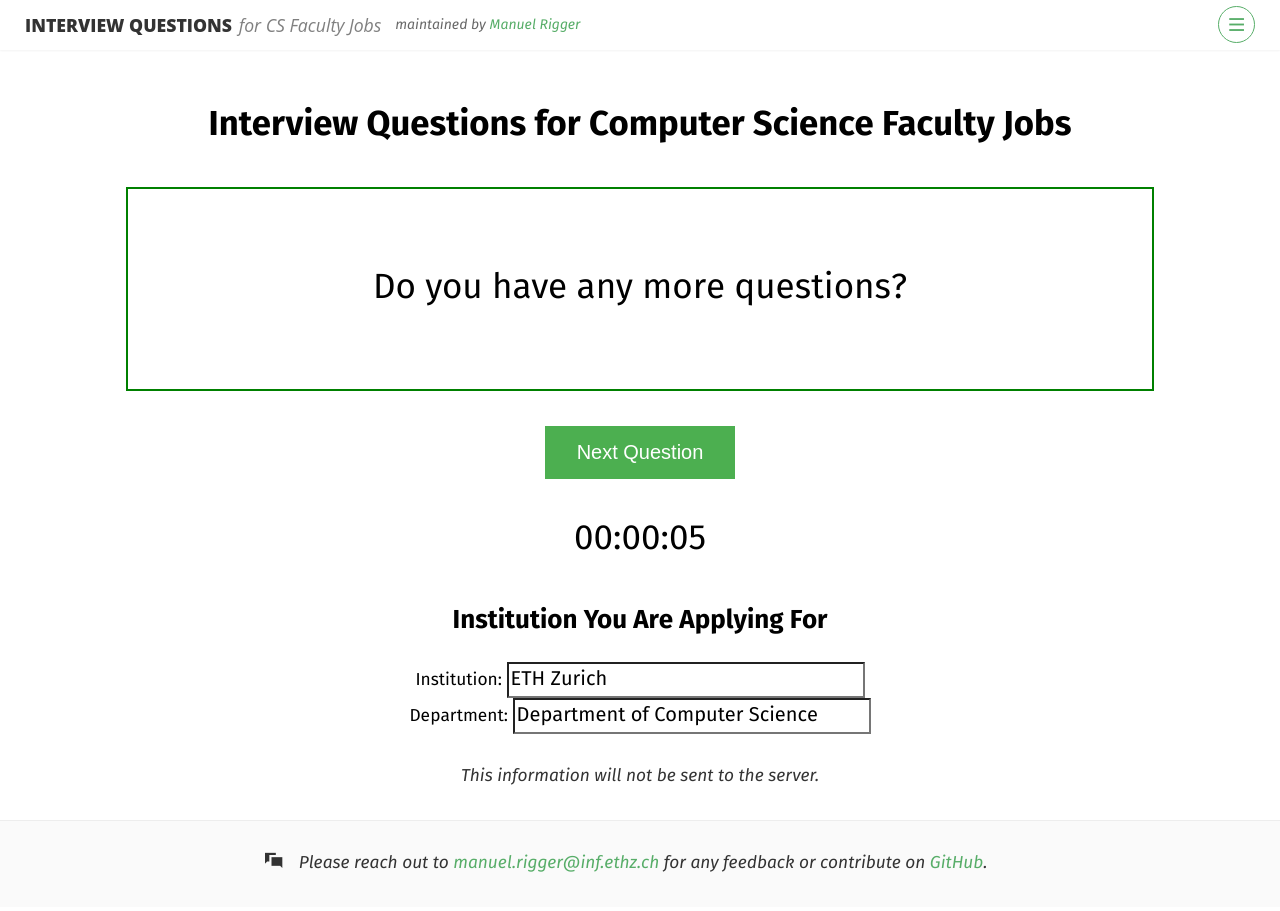
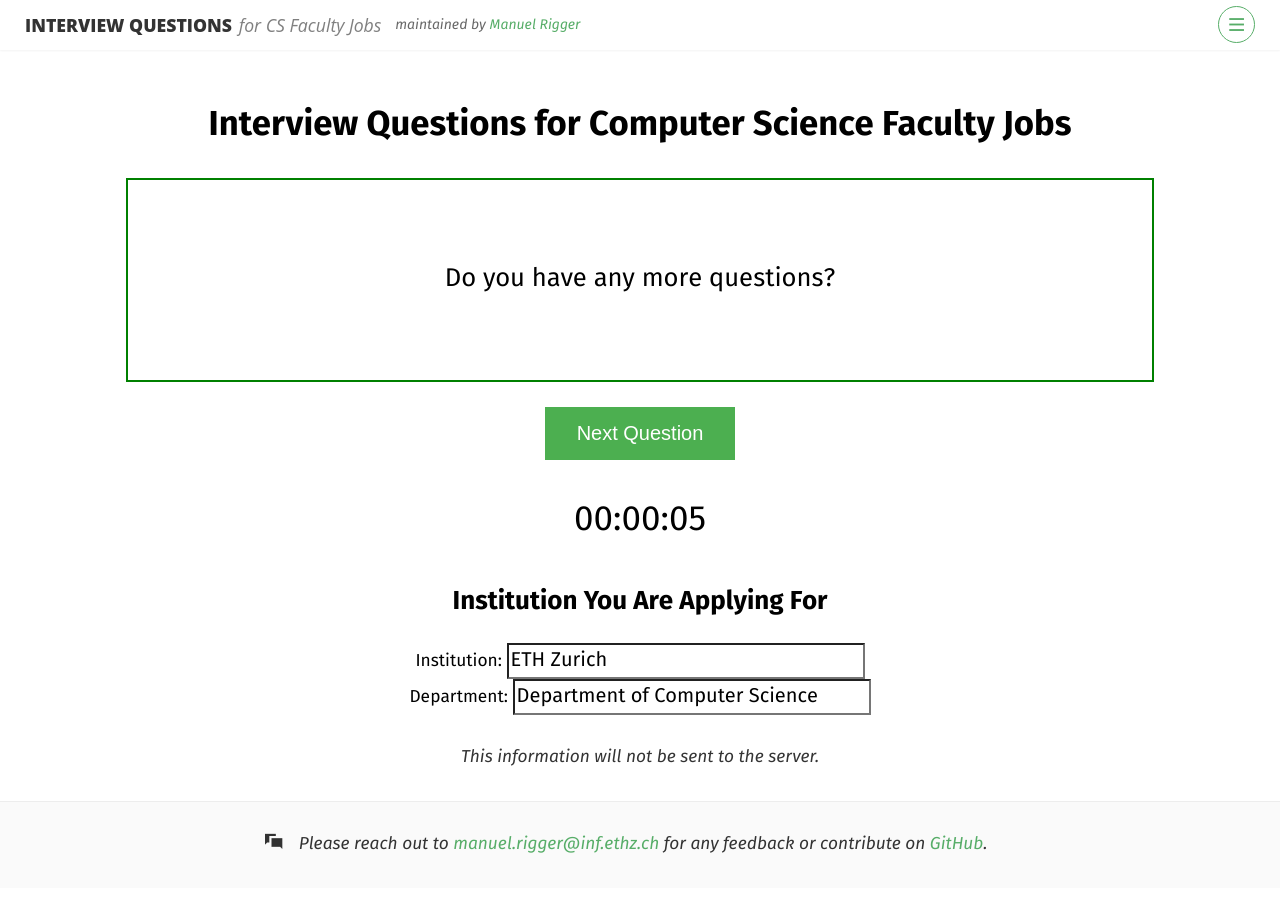
Before and after one commit to csfaculty/csfaculty.github.io, a Jekyll site: the page built from index.html, in a window 1280 px wide and 967 px high. Shown: the top 911 px of the window. Built offline with Jekyll 4.4.1, drawn with Linux system fonts in a browser that asks for light colours; some web fonts are replaced.

Commit message:
Make the font size in the box relative to the viewport width

```diff
--- a/index.html
+++ b/index.html
@@ -5,7 +5,7 @@
 
 <center>
 	<h1>Interview Questions for Computer Science Faculty Jobs</h1>
-	<p id="question" style="font-size: 35px;border: 2px solid green;width:80%;min-height:200px; display: flex;justify-content: center;align-items: center;"></p>
+	<p id="question" style="font-size: 2vw;border: 2px solid green;width:80%;min-height:200px; display: flex;justify-content: center;align-items: center;"></p>
 	<button onclick="nextQuestion()">Next Question</button>
 	<p id="timer"  style="font-size: 35px;"></p>
 
```
